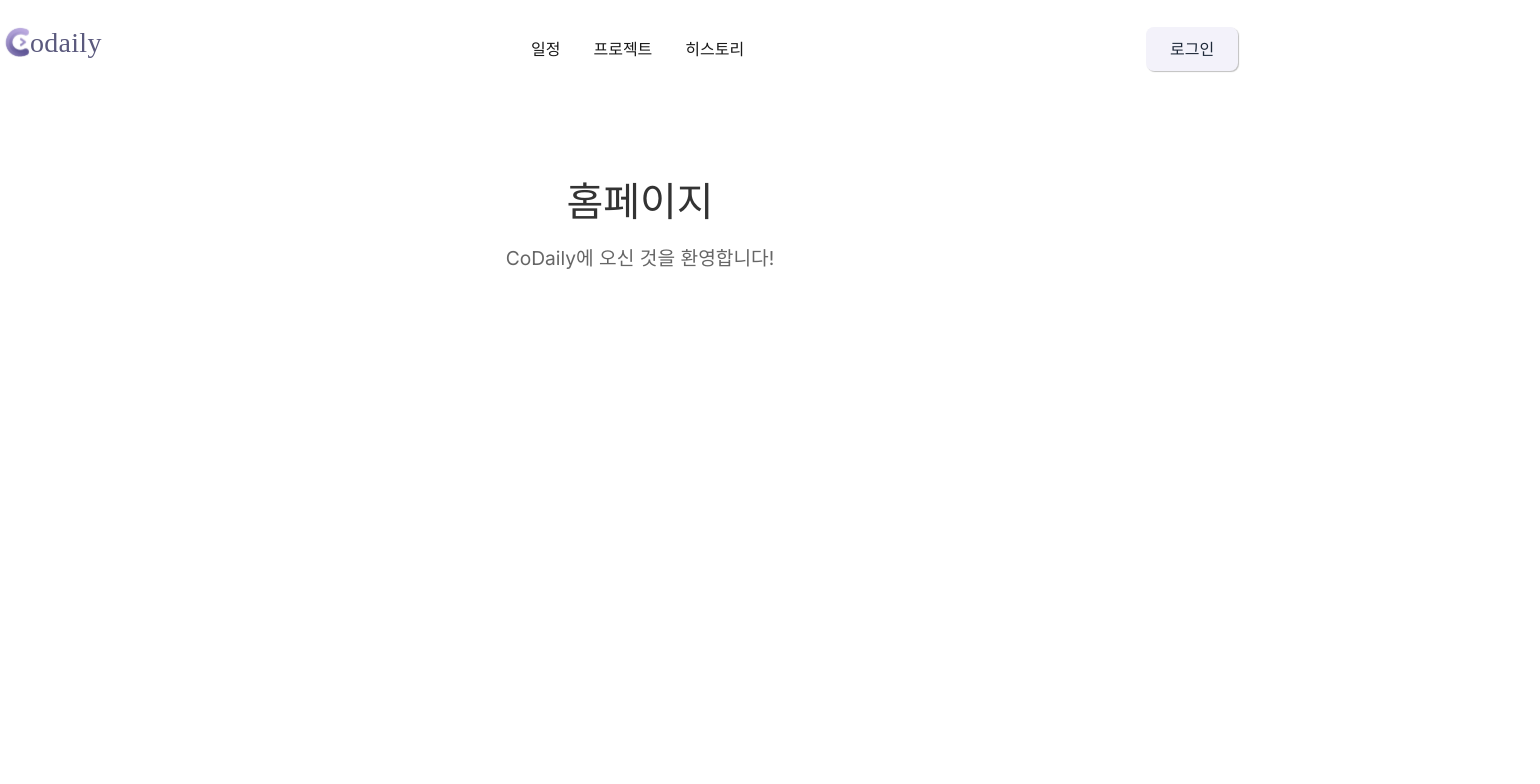
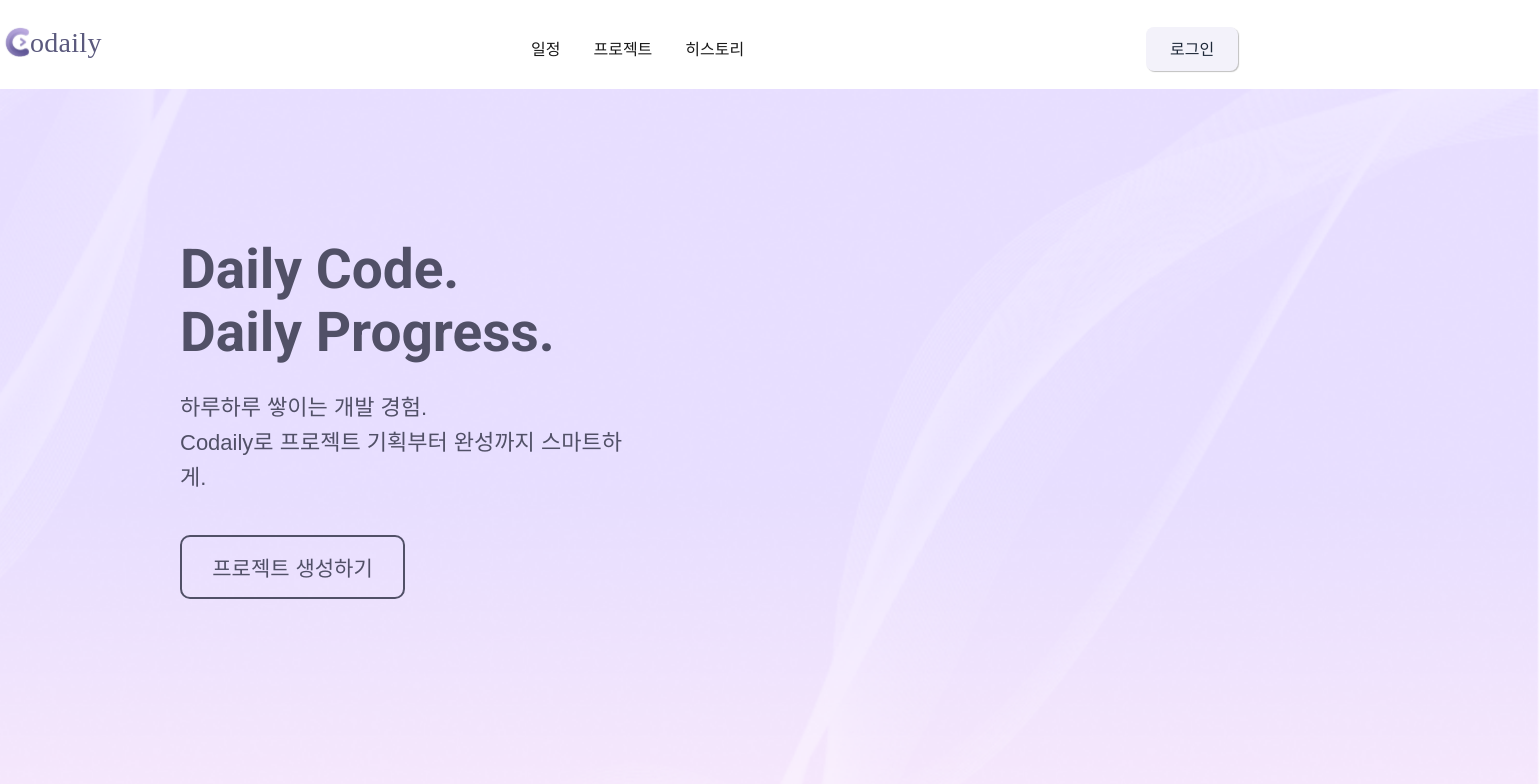
Before and after one commit to Codaily2025/Codaily, a React (Vite) app in the folder FE/: page / in a window 1280 px wide. Shown: the top 784 px of the page, 1540 px wide, since content can reach past the window. Built offline with nearby package versions, Linux system fonts and the light colour scheme.

Commit message:
feat: 홈페이지 디자인 구현, 로그인 페이지 css 수정(이미지 모서리, 중앙 위치), 마이페이지 회원 정보 수정 문구 위치 조정

```diff
--- a/FE/index.html
+++ b/FE/index.html
@@ -1,5 +1,6 @@
 <!doctype html>
 <html lang="en">
+
 <head>
   <meta charset="UTF-8" />
   <link rel="icon" type="image/svg+xml" href="/vite.svg" />
@@ -9,10 +10,13 @@
   <link rel="preconnect" href="https://fonts.googleapis.com" />
   <link rel="preconnect" href="https://fonts.gstatic.com" crossorigin />
   <link href="https://fonts.googleapis.com/css2?family=Inter:wght@400;600;700&display=swap" rel="stylesheet" />
+  <!-- 구글 폰트 Roboto 추가 -->
+  <link href="https://fonts.googleapis.com/css2?family=Roboto:wght@300;400;500;700&display=swap" rel="stylesheet" />
+</head>
 
-  </head>
 <body>
   <div id="root"></div>
   <script type="module" src="/src/main.jsx"></script>
 </body>
+
 </html>
--- a/FE/src/App.css
+++ b/FE/src/App.css
@@ -18,6 +18,10 @@
   padding: 50px 0px 40px;
   box-sizing: border-box;
 }
+
+.main-content--home-page {
+  padding-top: 6px;
+}
 /* .main-content { */
   /* max-width: 1200px; */
   /* width: 100%; */
--- a/FE/src/App.jsx
+++ b/FE/src/App.jsx
@@ -97,6 +97,9 @@ function AppContent() {
     navigate('/login');
   };
 
+  const { pathname } = useLocation();
+  const isHomePage = pathname === '/';
+
   return (
     <div className="App">
       <NavBar
@@ -108,7 +111,7 @@ function AppContent() {
         onLogoutClick={handleLogoutClick}
         onLoginClick={handleLoginClick}
       />
-      <main className="main-content">
+      <main className={`main-content ${isHomePage ? 'main-content--home-page' : ''}`}>
         <Routes>
           <Route path="/" element={<Home />} />
           <Route path="/login" element={<Login onLogin={handleLogin} />} />
--- a/FE/src/pages/Home/Home.css
+++ b/FE/src/pages/Home/Home.css
@@ -1,17 +1,87 @@
+/* Home.css */
+
+/* 전체 홈 컨테이너 */
 .home-container {
-  padding: 20px;
-  max-width: 1200px;
-  margin: 0 auto;
-  text-align: center;
+  position: relative;
+  width: 100%;
+  height: 796px;
+  margin: 0 auto; /* 화면 중앙 정렬 */
+  /* overflow: hidden; */
+  overflow: visible;
+  flex-grow: 1; /* App 컨테이너의 남은 공간을 모두 차지 */
+  box-sizing: border-box;
 }
 
-.home-container h1 {
-  color: #333;
-  font-size: 2.5rem;
-  margin-bottom: 20px;
+.home-bg-image {
+  position: absolute;
+  top: 0;
+  /* left: 0; */
+  left: 50%;
+  transform: translateX(-50%);
+  /* width: 100%; */
+  /* width: 100vw; */
+  width: 1800px;
+  height: 100%;
+  object-fit: cover;
+  z-index: 0;
 }
 
-.home-container p {
-  color: #666;
-  font-size: 1.2rem;
+/* 메인 콘텐츠 영역 */
+.hero-section {
+  margin-top: 149px;
+  margin-left: 260px;
+  max-width: 456px;
+  height: 350px;
+  text-align: left;
+  position: relative;
+  z-index: 1;
 }
+
+/* 메인 타이틀 */
+.hero-title {
+  color: #515067;
+  /* font-size: 62px; */
+  font-size: 55px;
+  font-family: 'Roboto', sans-serif;
+  font-weight: 800;
+  line-height: 1.15; /* 71px을 상대 단위로 변경 */
+  margin: 0 0 25px 0;
+}
+
+/* 서브 타이틀 */
+.hero-subtitle {
+  color: #515067;
+  font-size: 22px;
+  font-family: 'Pretendard Variable', sans-serif;
+  font-weight: 400;
+  line-height: 1.6;
+  margin: 0 0 40px 0;
+}
+
+/* 프로젝트 생성 버튼 */
+.home-create-project-button {
+  width: 225px;
+  height: 64px;
+  background-color: transparent;
+  border: 2px solid #515067;
+  border-radius: 10px;
+
+  color: #515067;
+  /* font-size: 22px; */
+  font-size: 21px;
+  font-family: 'Inter', sans-serif;
+  font-weight: 500;
+
+  display: flex;
+  justify-content: center;
+  align-items: center;
+
+  cursor: pointer;
+  transition: background-color 0.3s, color 0.3s;
+}
+
+/* 버튼 호버 효과 */
+.home-create-project-button:hover {
+  background-color: #515067;
+  color: #ffffff;
+}
--- a/FE/src/pages/Home/Home.jsx
+++ b/FE/src/pages/Home/Home.jsx
@@ -1,11 +1,32 @@
 import React from 'react';
 import './Home.css';
+import home_background from '../../assets/home_background.png';
+import { useNavigate } from 'react-router-dom';
 
 const Home = () => {
+  const navigate = useNavigate();
   return (
     <div className="home-container">
-      <h1>홈페이지</h1>
-      <p>CoDaily에 오신 것을 환영합니다!</p>
+      <img
+        className="home-bg-image"
+        src={home_background}
+        alt="배경 이미지"
+      />
+      <div className="hero-section">
+        <h1 className="hero-title">
+          Daily Code. <br />
+          Daily Progress.
+        </h1>
+        <p className="hero-subtitle">
+          하루하루 쌓이는 개발 경험. <br />
+          Codaily로 프로젝트 기획부터 완성까지 스마트하게.
+        </p>
+        <button className="home-create-project-button" onClick={() => navigate('/project/create')}>
+          프로젝트 생성하기
+        </button>
+      </div>
+      {/* 이미지는 디자인의 일부로 보여 CSS 배경으로 처리하거나,
+          필요하다면 여기에 img 태그를 추가할 수 있습니다. */}
     </div>
   );
 };
--- a/FE/src/pages/Login/Login.css
+++ b/FE/src/pages/Login/Login.css
@@ -1,7 +1,9 @@
 .login-page-container {
   display: flex;
   /* 오른쪽 정렬 */
-  justify-content: flex-end;
+  /* justify-content: flex-end; */
+  justify-content: center;
+  margin-left: 100px;
   align-items: center;
   width: 100%;
   /* min-height: 100vh; */
@@ -87,6 +89,8 @@
   /* height: 595px; */
   /* 화면이 작아지면 이미지가 보이지 않도록 처리 */
   display: block;
+  border-radius: 25px;
+  overflow: hidden;
 }
 
 /* @media (max-width: 768px) {
@@ -95,7 +99,7 @@
   }
 } */
 
-.background-image {
+.login-background-image {
   width: 100%;
   height: 100%;
   object-fit: cover;
--- a/FE/src/pages/Login/Login.jsx
+++ b/FE/src/pages/Login/Login.jsx
@@ -46,7 +46,7 @@ const Login = ({ onLogin }) => {
 
       {/* 오른쪽 이미지 영역 */}
       <div className="login-image-section">
-        <img src={mainImage} className="background-image" alt="Decorative background" />
+        <img src={mainImage} className="login-background-image" alt="Decorative background" />
         <img src={logoInImage} className="foreground-image" alt="Codaily logo" />
       </div>
     </div>
--- a/FE/src/pages/MyPage/MyPage.css
+++ b/FE/src/pages/MyPage/MyPage.css
@@ -40,7 +40,8 @@
 .edit-profile-link {
   position: absolute;
   top: 20px;
-  right: 20px;
+  right: 22px;
+  padding: 0px;
   color: #737373;
   background-color: white;
   font-size: 14px;
```
Also changed, not shown: FE/src/assets/home_background.png (added). Lines whose indentation alone changed are shown as unchanged.
